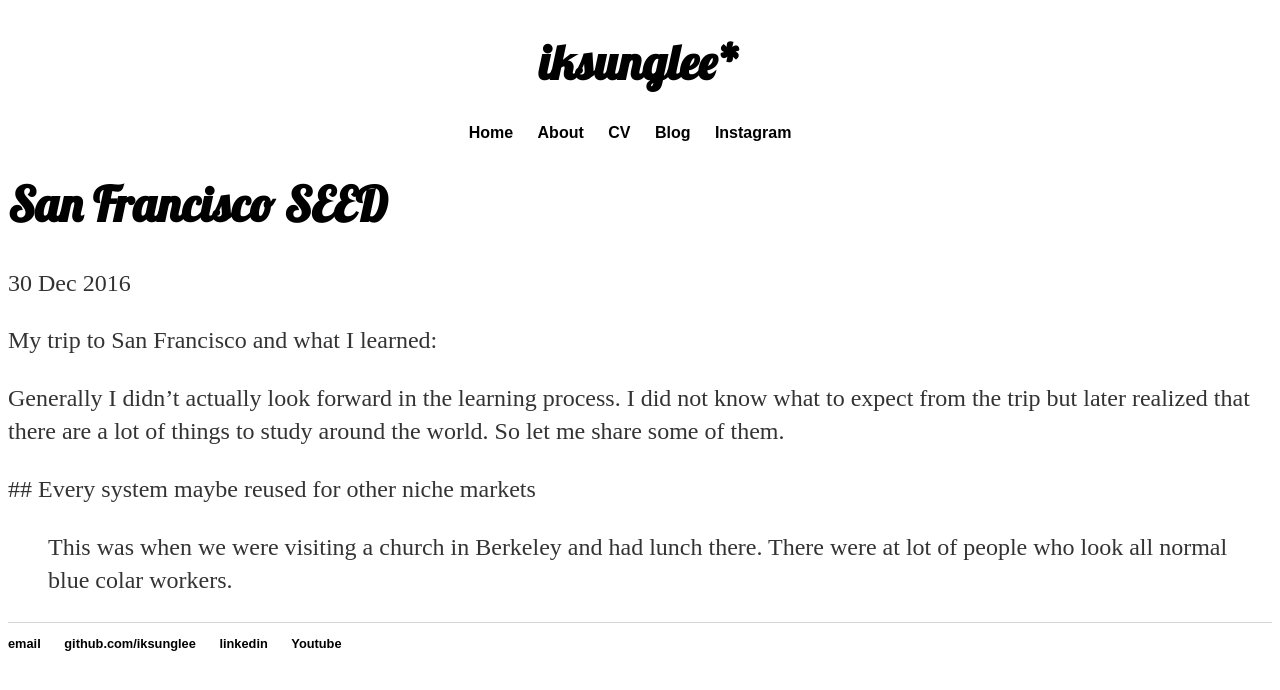
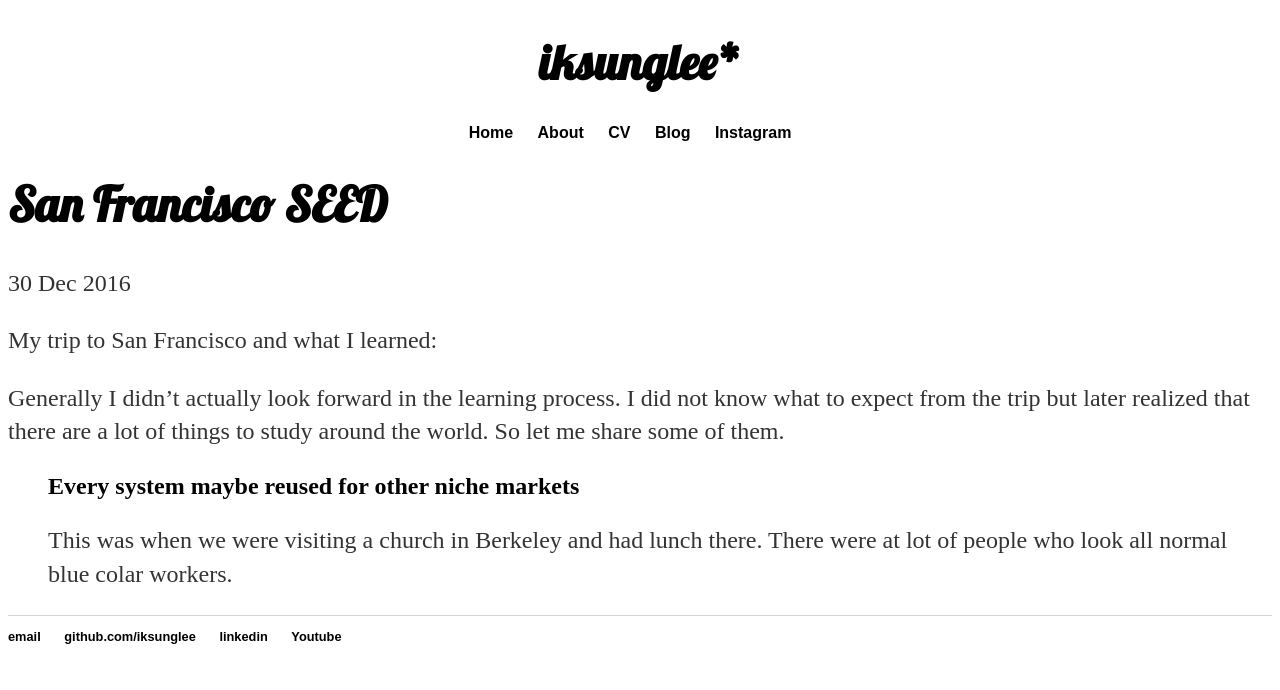
Before and after one commit to iksunglee/iksunglee.github.io, a Jekyll site: the page built from _posts/2017-02-06-San-Francisco-Trip.md, in a window 1280 px wide. Shown: the top 690 px of the page. Built offline with Jekyll 4.4.1, drawn with Linux system fonts in a browser that asks for light colours.

```diff
--- a/_posts/2017-02-06-San-Francisco-Trip.md
+++ b/_posts/2017-02-06-San-Francisco-Trip.md
@@ -9,6 +9,6 @@ My trip to San Francisco and what I learned:
 
 Generally I didn't actually look forward in the learning process. I did not know what to expect from the trip but later realized that there are a lot of things to study around the world. So let me share some of them.
 
-   ## Every system maybe reused for other niche markets
+   >## Every system maybe reused for other niche markets
    > This was when we were visiting a church in Berkeley and had lunch there. There were at lot of people
    who look all normal blue colar workers.
```
